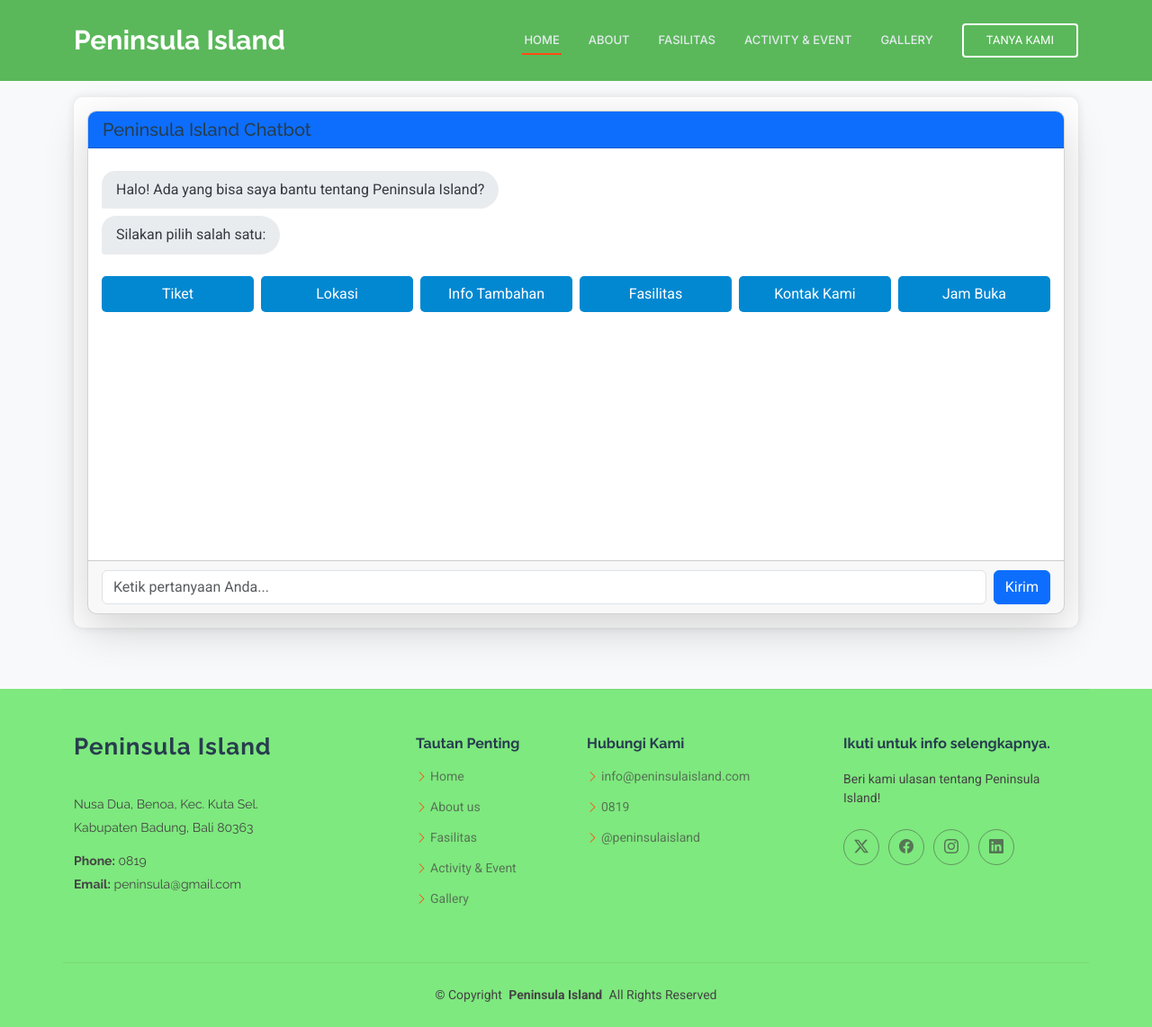
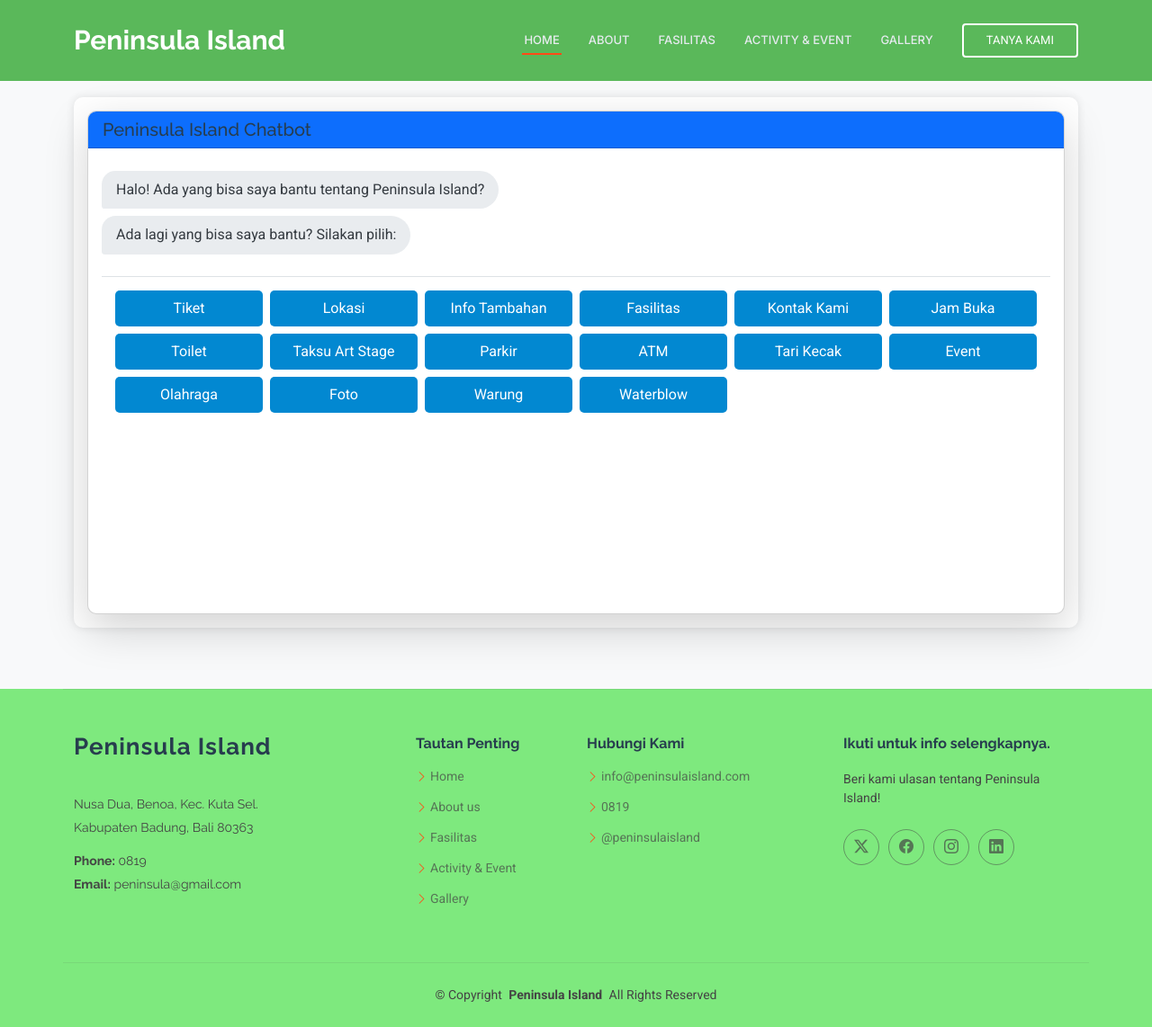
Before and after one commit to sitaayusuwarii/peninsula, a Laravel app: page /chatbot in a window 1280 px wide. Shown: the whole page at 90% size. Run offline with Laravel 12, Linux system fonts and the light colour scheme; some libraries are stand-ins or nearby versions.

Commit message:
chatbot update

```diff
--- a/app/Providers/Filament/AdminPanelProvider.php
+++ b/app/Providers/Filament/AdminPanelProvider.php
@@ -23,10 +23,11 @@ class AdminPanelProvider extends PanelProvider
     public function panel(Panel $panel): Panel
     {
         return $panel
+            ->brandName('Sistem Monitoring Sampah')
             ->id('admin')
             ->path('admin')
             ->colors([
-                'primary' => Color::Amber,
+                'primary' => '#16A34A',
             ])
             ->discoverResources(in: app_path('Filament/Resources'), for: 'App\\Filament\\Resources')
             ->discoverPages(in: app_path('Filament/Pages'), for: 'App\\Filament\\Pages')
--- a/public/style/assets/css/chatbot.css
+++ b/public/style/assets/css/chatbot.css
@@ -1,4 +1,4 @@
-/* public/style/assets/css/chatbot.css */
+/* CSS untuk chatbot*/
 
 /* Pengaturan Dasar Chatbot */
 .chat-container {
@@ -12,16 +12,13 @@
     display: flex;
     flex-direction: column;
     height: 70vh;
-    border-radius: 10px; /* <--- PASTIKAN INI ADA */
+    border-radius: 10px;
     box-shadow: 0 0.5rem 1rem rgba(0, 0, 0, 0.15);
-    overflow: hidden; /* <--- PASTIKAN INI ADA */
+    overflow: hidden;
 }
 
-/* Tidak perlu mengubah card-header, card-footer, chat-messages untuk border-radius.
-   overflow: hidden pada .chat-box seharusnya menangani semuanya. */
 .card-header {
     flex-shrink: 0;
-    /* border-radius: inherit; */ /* Ini bisa membantu memastikan inherit dari parent jika perlu */
 }
 
 .chat-messages {
@@ -30,8 +27,8 @@
     flex-grow: 1;
     overflow-y: auto;
     padding: 15px;
-    -ms-overflow-style: none;
-    scrollbar-width: none;
+    -ms-overflow-style: none; /* For IE and Edge */
+    scrollbar-width: none; /* For Firefox */
 }
 
 /* Sembunyikan scrollbar untuk Webkit (Chrome, Safari) */
@@ -43,7 +40,7 @@
     display: inline-block;
     margin-bottom: 8px;
     padding: 10px 16px;
-    border-radius: 25px; /* Ini untuk bubble pesan, BUKAN kotak chatbot utama */
+    border-radius: 25px; /* Ini untuk bubble pesan */
     max-width: 70%;
     word-break: break-word;
     font-size: 1rem;
@@ -68,10 +65,13 @@
     border-bottom-left-radius: 25px;
     border-top-right-radius: 18px;
     border-top-left-radius: 25px;
-    text-align: right; /* Ini akan meratakan teks di dalam bubble */
+    text-align: right;
 }
 
 .options {
+    padding: 15px; /* Tambahkan padding agar tombol tidak menempel */
+    background-color: #ffffff; /* Background untuk area tombol */
+    border-top: 1px solid #dee2e6; /* Garis pemisah */
     display: grid;
     grid-template-columns: repeat(auto-fit, minmax(140px, 1fr));
     gap: 10px;
@@ -83,11 +83,6 @@
     width: 100%;
     min-width: 0;
     margin-bottom: 0;
-}
-
-.card-footer {
-    flex-shrink: 0;
-    padding: 10px 15px;
 }
 
 /* Media Queries */
--- a/resources/views/chatbot.blade.php
+++ b/resources/views/chatbot.blade.php
@@ -1,64 +1,11 @@
-{{-- <!DOCTYPE html>
-<html lang="en">
-
-<head>
-  <meta charset="utf-8">
-  <meta content="width=device-width, initial-scale=1.0" name="viewport">
-  <title>PBL</title>
-  <meta name="description" content="">
-  <meta name="keywords" content="">
-
-  <!-- Favicons -->
-  <link href="{{ asset('style/assets/img/favicon.png')}}" rel="icon">
-  <link href="{{ asset('style/assets/img/apple-touch-icon.png')}}" rel="apple-touch-icon">
-
-  <!-- Fonts -->
-  <link href="https://fonts.googleapis.com" rel="preconnect">
-  <link href="https://fonts.gstatic.com" rel="preconnect" crossorigin>
-  <link href="https://fonts.googleapis.com/css2?family=Roboto:ital,wght@0,100;0,300;0,400;0,500;0,700;0,900;1,100;1,300;1,400;1,500;1,700;1,900&family=Raleway:ital,wght@0,100;0,200;0,300;0,400;0,500;0,600;0,700;0,800;0,900;1,100;1,200;1,300;1,400;1,500;1,600;1,700;1,800;1,900&family=Inter:wght@100;200;300;400;500;600;700;800;900&display=swap" rel="stylesheet">
-
-  <!-- Vendor CSS Files -->
-  <link href="{{ asset('style/assets/vendor/bootstrap/css/bootstrap.min.css')}}" rel="stylesheet">
-  <link href="{{ asset('style/assets/vendor/bootstrap-icons/bootstrap-icons.css')}}" rel="stylesheet">
-  <link href="{{ asset('style/assets/vendor/aos/aos.css')}}" rel="stylesheet">
-  <link href="{{ asset('style/assets/vendor/glightbox/css/glightbox.min.css')}}" rel="stylesheet">
-  <link href="{{ asset('style/assets/vendor/swiper/swiper-bundle.min.css')}}" rel="stylesheet">
-
-  <!-- Main CSS File -->
-  <link href="{{ asset('style/assets/css/main.css')}}" rel="stylesheet">
-
-
-</head>
-
-<body class="index-page">
-
-    @include('partials.navbar')
-
-  <main class="main">
- <div class="chat-container">
-    <div id="chat-box" class="chat-box">
-      <div class="bot-message">Halo! Ada yang bisa saya bantu tentang Peninsula Island?</div>
-      <div class="bot-message">Silakan pilih salah satu:</div>
-      <div class="options">
-        <button onclick="showResponse('tiket')">Tiket</button>
-        <button onclick="showResponse('lokasi')">Lokasi</button>
-        <button onclick="showResponse('info')">Info Tambahan</button>
-        <button onclick="showResponse('fasilitas')">Fasilitas</button>
-      </div>
-    </div>
-  </div>
-  </main>
-      @include('partials.footer') --}}
-
 <!DOCTYPE html>
 <html lang="en">
 
 <head>
     <meta charset="utf-8">
     <meta content="width=device-width, initial-scale=1.0" name="viewport">
-  <title>PBL</title>
-  <meta name="description" content="">
-  <meta name="keywords" content="">
+    <title>PBL Chatbot</title> <meta name="description" content="Chatbot informasi Peninsula Island">
+    <meta name="keywords" content="chatbot, peninsula island, nusa dua, bali, tiket, lokasi, fasilitas">
 
     <link href="{{ asset('style/assets/img/favicon.png')}}" rel="icon">
     <link href="{{ asset('style/assets/img/apple-touch-icon.png')}}" rel="apple-touch-icon">
@@ -74,36 +21,22 @@
     <link href="{{ asset('style/assets/vendor/swiper/swiper-bundle.min.css')}}" rel="stylesheet">
 
     <link href="{{ asset('style/assets/css/main.css')}}" rel="stylesheet">
-
-  <link href="{{ asset('style/assets/css/chatbot.css')}}" rel="stylesheet"> </head>
+    <link href="{{ asset('style/assets/css/chatbot.css')}}" rel="stylesheet">
+</head>
 
 <body class="index-page">
 
     @include('partials.navbar')
 
     <main class="main">
-    <section id="chatbot-area" class="py-5 bg-light"> {{-- Contoh section dengan background --}}
-        <div class="container"> {{-- Ini adalah kontainer Bootstrap yang akan menentukan lebar maksimal chatbot --}}
+        <section id="chatbot-area" class="py-5 bg-light">
+            <div class="container">
                 <div class="chat-container">
                     <div id="chat-box" class="chat-box card shadow-lg">
                         <div class="card-header bg-primary text-white">
                             <h5 class="mb-0">Peninsula Island Chatbot</h5>
                         </div>
                         <div class="card-body chat-messages">
-                        <div class="bot-message mb-2">Halo! Ada yang bisa saya bantu tentang Peninsula Island?</div>
-                        <div class="bot-message mb-2">Silakan pilih salah satu:</div>
-                        <div class="options mt-3 d-grid gap-2">
-                            <button class="btn btn-primary" onclick="showResponse('tiket')">Tiket</button>
-                            <button class="btn btn-primary" onclick="showResponse('lokasi')">Lokasi</button>
-                            <button class="btn btn-primary" onclick="showResponse('info')">Info Tambahan</button>
-                            <button class="btn btn-primary" onclick="showResponse('fasilitas')">Fasilitas</button>
-                            <button class="btn btn-primary" onclick="showResponse('kontak')">Kontak Kami</button>
-                            <button class="btn btn-primary" onclick="showResponse('jam_buka')">Jam Buka</button>
-                        </div>
-                    </div>
-                    <div class="card-footer d-flex">
-                        <input type="text" id="user-input" class="form-control me-2" placeholder="Ketik pertanyaan Anda...">
-                        <button class="btn btn-primary" onclick="sendMessage()">Kirim</button>
                             </div>
                         </div>
                 </div>
@@ -126,72 +59,90 @@
 
     <script>
         document.addEventListener('DOMContentLoaded', function() {
-        const userInputField = document.getElementById('user-input');
-        const sendBtn = document.getElementById('send-btn'); // Pastikan id="send-btn" ada di tombol Kirim Anda
+            const chatBoxMessages = document.getElementById('chat-box').querySelector('.chat-messages');
 
-        // Tambahkan event listener untuk tombol Kirim
-        if (sendBtn) {
-            sendBtn.addEventListener('click', sendMessage);
-        }
-
-        // Tambahkan event listener untuk tombol Enter di input teks
-        if (userInputField) {
-            userInputField.addEventListener('keypress', function(e) {
-                if (e.key === 'Enter') {
-                    e.preventDefault(); // Mencegah default action (misal submit form jika ada)
-                    sendMessage();
-                }
-            });
-        }
-
-        // Tampilkan pesan dan opsi awal saat halaman dimuat
-        // Pastikan ini hanya berjalan sekali di awal
-        const chatBoxMessages = document.getElementById('chat-box').querySelector('.chat-messages');
-        if (chatBoxMessages && chatBoxMessages.children.length === 0) { // Hanya jika chatbox kosong
+            if (chatBoxMessages) {
+                // Kosongkan chatbox untuk memastikan tidak ada duplikasi jika elemen awal sudah ada di Blade
+                chatBoxMessages.innerHTML = '';
                 chatBoxMessages.innerHTML += `<div class="bot-message mb-2">Halo! Ada yang bisa saya bantu tentang Peninsula Island?</div>`;
                 addInitialOptions(chatBoxMessages);
             }
         });
-    // --- Akhir dari blok DOMContentLoaded ---
-
 
         function showResponse(option) {
             const chatBoxMessages = document.getElementById('chat-box').querySelector('.chat-messages');
             let response = '';
 
+            // Hapus opsi yang sudah ada agar tidak menumpuk
             const existingOptions = chatBoxMessages.querySelector('.options');
             if (existingOptions) {
                 existingOptions.remove();
             }
 
-        // Pesan pengguna dari opsi
-        chatBoxMessages.innerHTML += `<div class="user-message mb-2">${option.charAt(0).toUpperCase() + option.replace('_', ' ').slice(1)}</div>`;
+            // Tambahkan pesan pengguna (pilihan tombol) ke chatbox
+            let userOptionDisplay = option.replace(/_/g, ' ').replace(/\b\w/g, l => l.toUpperCase());
+            chatBoxMessages.innerHTML += `<div class="user-message mb-2">${userOptionDisplay}</div>`;
 
+            // Logika respons berdasarkan pilihan tombol
             switch (option) {
                 case 'tiket':
-                response = 'Harga tiket masuk Peninsula Island adalah Rp 25.000 untuk dewasa dan Rp 15.000 untuk anak-anak.';
+                    response = 'Untuk masuk ke Peninsula Island tidak diperlukan tiket masuk. Anda hanya perlu membayar biaya parkir kendaraan jika membawa mobil atau motor. Tarif yang dikenakan adalah Rp 5.000 untuk motor dan Rp 10.000 untuk mobil.';
                     break;
                 case 'lokasi':
                     response = 'Peninsula Island terletak di Nusa Dua, Bali. Anda bisa mencarinya di Google Maps dengan "Peninsula Island Nusa Dua".';
                     break;
                 case 'info':
-                response = 'Peninsula Island adalah tempat yang indah untuk bersantai dan menikmati pemandangan laut. Cocok untuk piknik dan fotografi.';
+                    response = 'Peninsula Island adalah tempat yang indah untuk bersantai dan menikmati waktu bersama keluarga. Cocok untuk piknik, olahraga, event, dan fotografi.';
                     break;
                 case 'fasilitas':
-                response = 'Fasilitas yang tersedia meliputi area parkir, toilet, dan beberapa warung makan kecil.';
+                    response = 'Fasilitas yang tersedia meliputi area parkir, toilet, ATM, vending machine, dan beberapa warung kecil.';
                     break;
                 case 'kontak':
-                response = 'Anda dapat menghubungi kami di melalui sosial media instagram @peninsula.nusadua atau email commercial@itdc.co.id';
+                    response = 'Anda dapat menghubungi kami melalui sosial media instagram @peninsula.nusadua atau email commercial@itdc.co.id';
                     break;
-            case 'jam buka': // Hati-hati dengan spasi, pastikan konsisten dengan value di button
+                case 'jam_buka':
                     response = 'Untuk wisatawan umum, Peninsula Island buka setiap hari dari pukul 08.00 hingga pukul 22.00 WITA.';
                     break;
+                case 'toilet':
+                    response = 'Toilet terletak di dekat Taksu Art Stage (tempat tari kecak), di bawah pohon rindang dengan tembok motif batu. Tenang saja, toilet untuk pria dan wanita terpisah dengan fasilitas yang cukup bersih dan nyaman.';
+                    break;
+                case 'taksu_art_stage':
+                    response = 'Taksu Art Stage di Peninsula Island adalah tempat yang sering digunakan untuk pertunjukan seni seperti tari kecak. Tempat ini memiliki tatanan yang indah dan nyaman untuk menikmati pertunjukan.';
+                    break;
+                 case 'parkir':
+                    response = 'Area parkir tersedia di Peninsula Island dengan tarif Rp 5.000 untuk motor dan Rp 10.000 untuk mobil. Parkir cukup luas dan aman.';
+                    break;
+                case 'atm':
+                    response = 'ATM tersedia di Peninsula Island untuk memudahkan pengunjung yang membutuhkan uang tunai. Lokasinya dekat dengan area parkir. ATM yang tersedia adalah BCA, Mandiri, BNI, dan BPD.';
+                    break;
+                case 'tari_kecak':
+                    response = 'Tari Kecak adalah pertunjukan seni tradisional Bali yang sering diadakan di Peninsula Island. Pertunjukan ini biasanya berlangsung setiao hari Jumat sore dan merupakan daya tarik utama bagi pengunjung.';
+                    break;
+                case 'event':
+                    response = 'Peninsula Island sering digunakan untuk berbagai event seperti konser, festival, dan acara komunitas. Untuk informasi lebih lanjut tentang event yang akan datang, silakan cek sosial media kami.';
+                    break;
+                case 'olahraga':
+                    response = 'Peninsula Island menyediakan area yang luas untuk berbagai aktivitas olahraga seperti jogging dan bersepeda. Anda juga bisa membawa peralatan olahraga sendiri.';
+                    break;
+                case 'foto':
+                    response = 'Peninsula Island adalah tempat yang sangat fotogenik dengan pemandangan laut yang indah, pohon-pohon yang rimbun, dan area hijau yang luas. Cocok untuk sesi foto keluarga, prewedding, atau sekadar berswafoto.';
+                    break;
+                case 'warung':
+                    response = 'Terdapat beberapa warung makan kecil dan warung yang menjual aksesoris di Peninsula Island. Anda bisa menemukan makanan ringan, minuman, dan beberapa suvenir khas Bali di sini. Anda juga bisa membawa bekal sendiri untuk piknik.';
+                case 'waterblow':
+                    response = 'Waterblow adalah salah satu atraksi terkenal di Peninsula Island. Ini adalah tempat di mana ombak besar menghantam batu karang, menciptakan semburan air yang spektakuler. Tempat ini sangat populer untuk fotografi dan menikmati keindahan alam. Untuk tiket masuk Waterblow, anda cukup membayar Rp 15.000 per orang untuk wisatawan domestik, dan Rp 30.000 untuk wisatawan mancanegara. Waterblow buka setiap hari dari pukul 08.00 hingga 17.00 WITA.';
+                    break;
                 default:
-                response = 'Mohon maaf, saya tidak memahami pilihan Anda.';
+                    response = 'Mohon maaf, pilihan tersebut tidak valid.';
             }
+
+            // Tambahkan respons bot ke chatbox
             chatBoxMessages.innerHTML += `<div class="bot-message mb-2">${response}</div>`;
 
+            // Tampilkan kembali opsi-opsi utama setelah respons bot
             addInitialOptions(chatBoxMessages);
+
+            // Gulir chatbox ke bawah agar pesan terbaru terlihat
             chatBoxMessages.scrollTop = chatBoxMessages.scrollHeight;
         }
 
@@ -204,55 +155,22 @@
                     <button class="btn btn-primary" onclick="showResponse('info')">Info Tambahan</button>
                     <button class="btn btn-primary" onclick="showResponse('fasilitas')">Fasilitas</button>
                     <button class="btn btn-primary" onclick="showResponse('kontak')">Kontak Kami</button>
-                <button class="btn btn-primary" onclick="showResponse('jam_buka')">Jam Buka</button> </div>
+                    <button class="btn btn-primary" onclick="showResponse('jam_buka')">Jam Buka</button>
+                    <button class="btn btn-primary" onclick="showResponse('toilet')">Toilet</button>
+                    <button class="btn btn-primary" onclick="showResponse('taksu_art_stage')">Taksu Art Stage</button>
+                    <button class="btn btn-primary" onclick="showResponse('parkir')">Parkir</button>
+                    <button class="btn btn-primary" onclick="showResponse('atm')">ATM</button>
+                    <button class="btn btn-primary" onclick="showResponse('tari_kecak')">Tari Kecak</button>
+                    <button class="btn btn-primary" onclick="showResponse('event')">Event</button>
+                    <button class="btn btn-primary" onclick="showResponse('olahraga')">Olahraga</button>
+                    <button class="btn btn-primary" onclick="showResponse('foto')">Foto</button>
+                    <button class="btn btn-primary" onclick="showResponse('warung')">Warung</button>
+                    <button class="btn btn-primary" onclick="showResponse('waterblow')">Waterblow</button>
+                </div>
             `;
-    }
-
-    function sendMessage() {
-        const userInputField = document.getElementById('user-input');
-        const userMessage = userInputField.value.trim();
-        const chatBoxMessages = document.getElementById('chat-box').querySelector('.chat-messages'); // Pastikan ini benar
-
-        if (userMessage === '') return;
-
-        chatBoxMessages.innerHTML += `<div class="user-message mb-2">${userMessage}</div>`;
-        userInputField.value = '';
-
-        let botReply = "Maaf, saya hanya bisa menjawab pertanyaan dari pilihan yang tersedia saat ini.";
-        const lowerCaseMessage = userMessage.toLowerCase();
-
-        if (lowerCaseMessage.includes('tiket') || lowerCaseMessage.includes('harga')) {
-            botReply = 'Harga tiket masuk Peninsula Island adalah Rp 25.000 untuk dewasa dan Rp 15.000 untuk anak-anak.';
-        } else if (lowerCaseMessage.includes('lokasi') || lowerCaseMessage.includes('alamat') || lowerCaseMessage.includes('dimana')) {
-            botReply = 'Peninsula Island terletak di Nusa Dua, Bali. Anda bisa mencarinya di Google Maps dengan "Peninsula Island Nusa Dua".';
-        } else if (lowerCaseMessage.includes('info') || lowerCaseMessage.includes('tentang')) {
-            botReply = 'Peninsula Island adalah tempat yang indah untuk bersantai dan menikmati pemandangan laut. Cocok untuk piknik dan fotografi.';
-        } else if (lowerCaseMessage.includes('fasilitas') || lowerCaseMessage.includes('ada apa')) {
-            botReply = 'Fasilitas yang tersedia meliputi area parkir, toilet, dan beberapa warung makan kecil.';
-        } else if (lowerCaseMessage.includes('kontak') || lowerCaseMessage.includes('hubungi')) {
-            botReply = 'Anda dapat menghubungi kami melalui sosial media instagram @peninsula.nusadua atau email commercial@itdc.co.id';
-        } else if (lowerCaseMessage.includes('jam buka') || lowerCaseMessage.includes('buka jam berapa')) {
-            botReply = 'Untuk wisatawan umum, Peninsula Island buka setiap hari dari pukul 08.00 hingga pukul 22.00 WITA.';
-        } else if (lowerCaseMessage.includes('toilet') || lowerCaseMessage.includes('wc')) {
-            botReply = 'Di Peninsula Island ada toilet umum dengan fasilitas yang lengkap. Toilet terletak di dekat area Amphitheater Outdoor.';
-        } else if (lowerCaseMessage.includes('parkir') || lowerCaseMessage.includes('tempat parkir')) {
-            botReply = 'Ya, tersedia area parkir yang cukup luas untuk pengunjung.';
-        } else if (lowerCaseMessage.includes('foto') || lowerCaseMessage.includes('fotografi')) {
-            botReply = 'Peninsula Island adalah tempat yang sangat fotogenik, cocok untuk fotografi.';
-        } else if (lowerCaseMessage.includes('halo') || lowerCaseMessage.includes('hai') || lowerCaseMessage.includes('selamat datang') || lowerCaseMessage.includes('hallo') || lowerCaseMessage.includes('hi')) {
-            botReply = 'Halo! Ada yang bisa saya bantu tentang Peninsula Island?';
-        } else if (lowerCaseMessage.includes('terima kasih') || lowerCaseMessage.includes('makasih')) {
-            botReply = 'Sama-sama! Jika ada pertanyaan lain, silakan tanyakan.';
-        } else if (lowerCaseMessage.includes('buka') && !lowerCaseMessage.includes('jam buka')) { // Memperbaiki logika 'buka' agar tidak bentrok dengan 'jam buka'
-            botReply = 'Peninsula Island buka setiap hari dari pukul 06:00 hingga 22:00 WITA.';
-        }
-
-        chatBoxMessages.innerHTML += `<div class="bot-message mb-2">${botReply}</div>`;
-
-        // addInitialOptions(chatBoxMessages); // Jika tidak ingin opsi muncul setelah setiap balasan input teks
-        chatBoxMessages.scrollTop = chatBoxMessages.scrollHeight;
         }
     </script>
 
 </body>
+
 </html>
```
Lines whose indentation alone changed are shown as unchanged.
